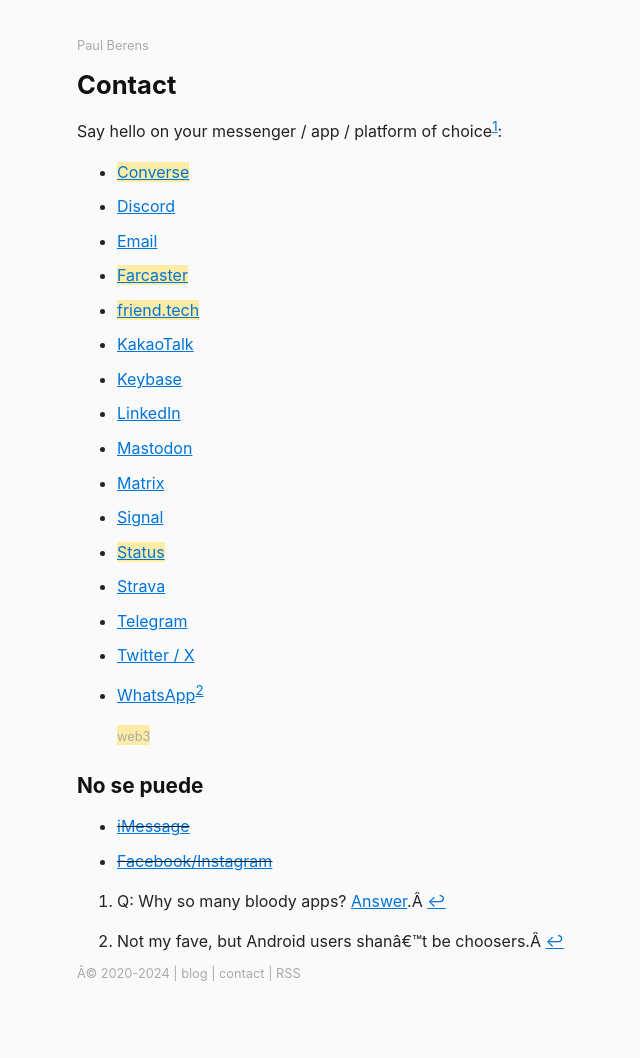
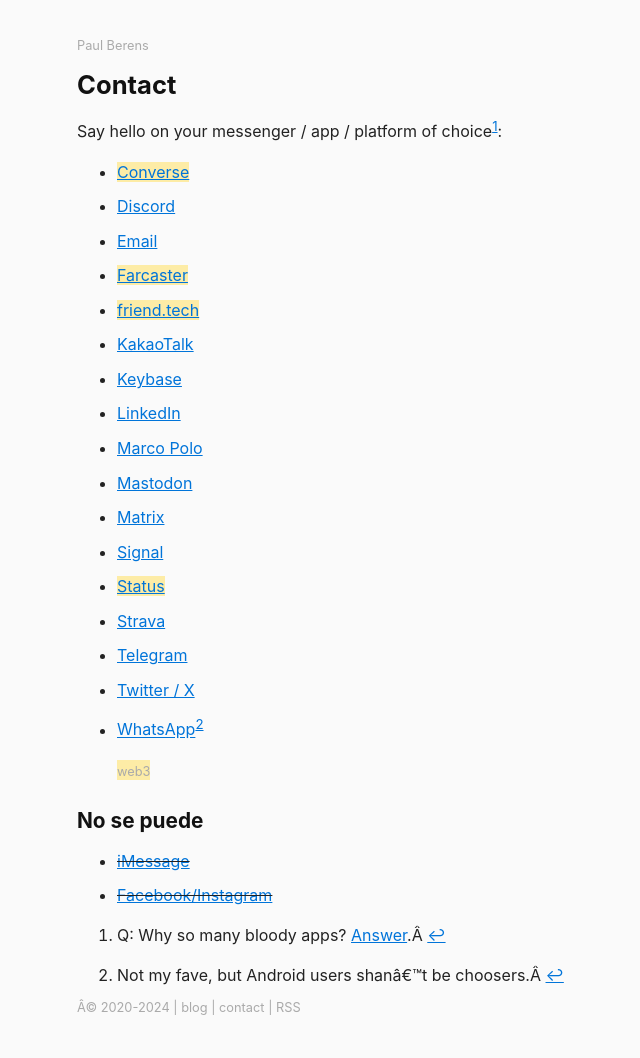
Before and after one commit to berensp/berensp.github.io, a Jekyll site: the page built from pages/contact.md, in a window 1280 px wide. Shown: the whole page, without its empty margins (243-883 px from the left). Built offline with Jekyll 4.4.1, drawn with Linux system fonts in a browser that asks for light colours; a script that is not in the unit is left out; before the commit the page ends 1024 px from its top, so only the background shows below that.

Commit message:
Update contact.md

```diff
--- a/pages/contact.md
+++ b/pages/contact.md
@@ -14,6 +14,7 @@
 - <a href="../assets/images/kakao.berensp.jpg" target="_blank">KakaoTalk</a>
 - <a href="https://keybase.io/berens" target="_blank">Keybase</a>
 - <a href="https://linkedin.com/in/berensp" target="_blank">LinkedIn</a>
+- <a rel="me" href="https://marcopolo.me/s/paul-b-4yhvV" target="_blank">Marco Polo</a>
 - <a rel="me" href="https://mas.to/@pmb" target="_blank">Mastodon</a>
 - <a href="https://matrix.to/#/@berens:matrix.org" target="_blank">Matrix</a>
 - <a href="https://signal.me/#eu/ZIW9Fp74JntNZR6qR3lzP75kawn7rnT4aCdYIPAOG6eeO25MvYpC5a36bQqXv57v" target="_blank">Signal</a>
```
